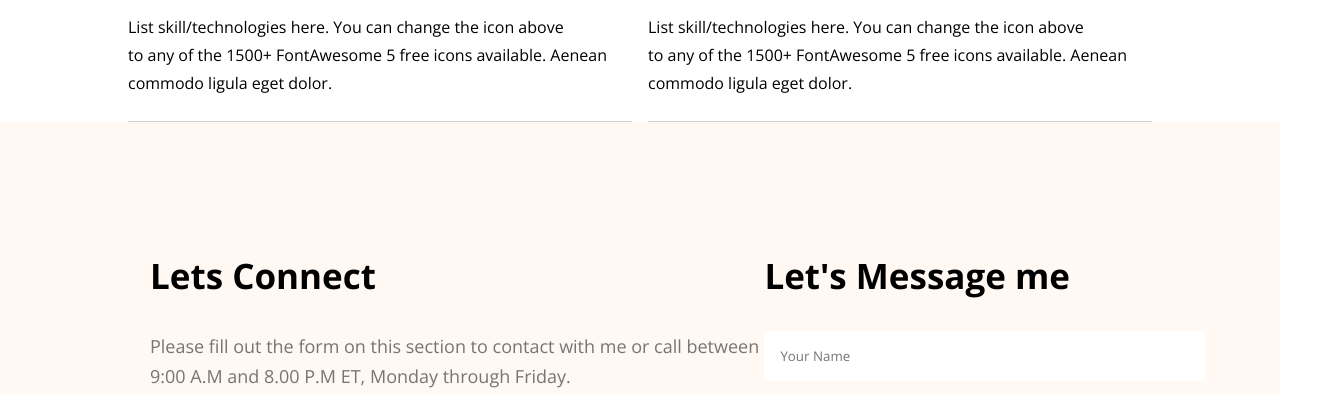
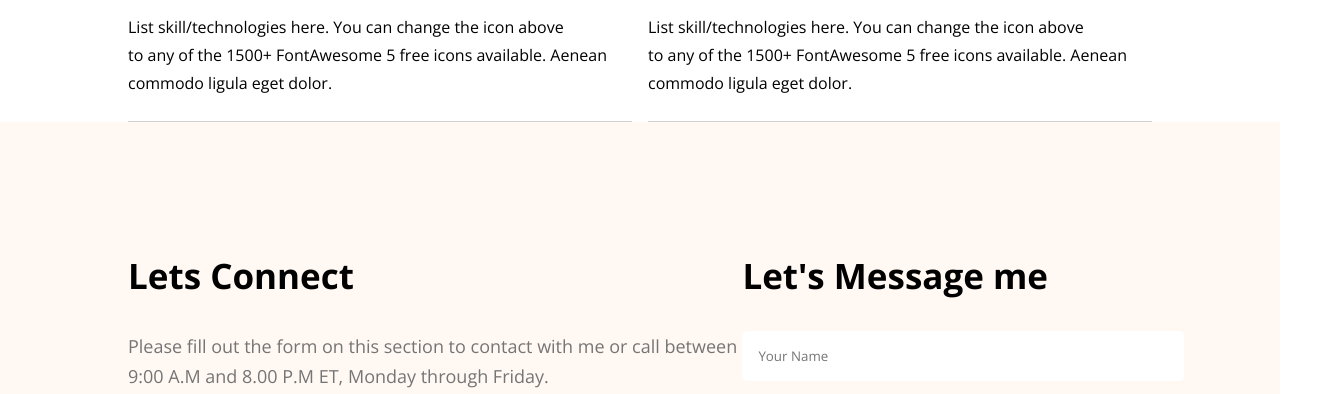
Before and after one commit to dev-zoone/developer-portfolio, a plain HTML site: page index.html in a window 1280 px wide. Shown: the part 3122-3516 px from the top of the page, 1324 px wide, since content can reach past the window. Drawn offline with nearby package versions, Linux system fonts and the light colour scheme.

Commit message:
footer section modified

```diff
--- a/style.css
+++ b/style.css
@@ -271,13 +271,9 @@ main {
     margin: 0 auto;
     display: grid;
     grid-template-columns: 60% 40%;
-    padding: 130px 150px;
-    /* gap: 5rem; */
+    padding: 130px 0;
 }
-/* .contact__content__form {
-    display: flex;
-    flex-direction: column;
-} */
+
 .contact__content__inform .section-title {
     text-align: left;
     font-size: 35px;
@@ -293,11 +289,7 @@ main {
     text-align: left;
     font-size: 35px;
 }
-/* .contact__content__form .user-form {
-    display: flex;
-    flex-direction: column;
-    gap: 5rem !important;
-} */
+
 input {
     width: 100%;
     padding: 1rem;
```
